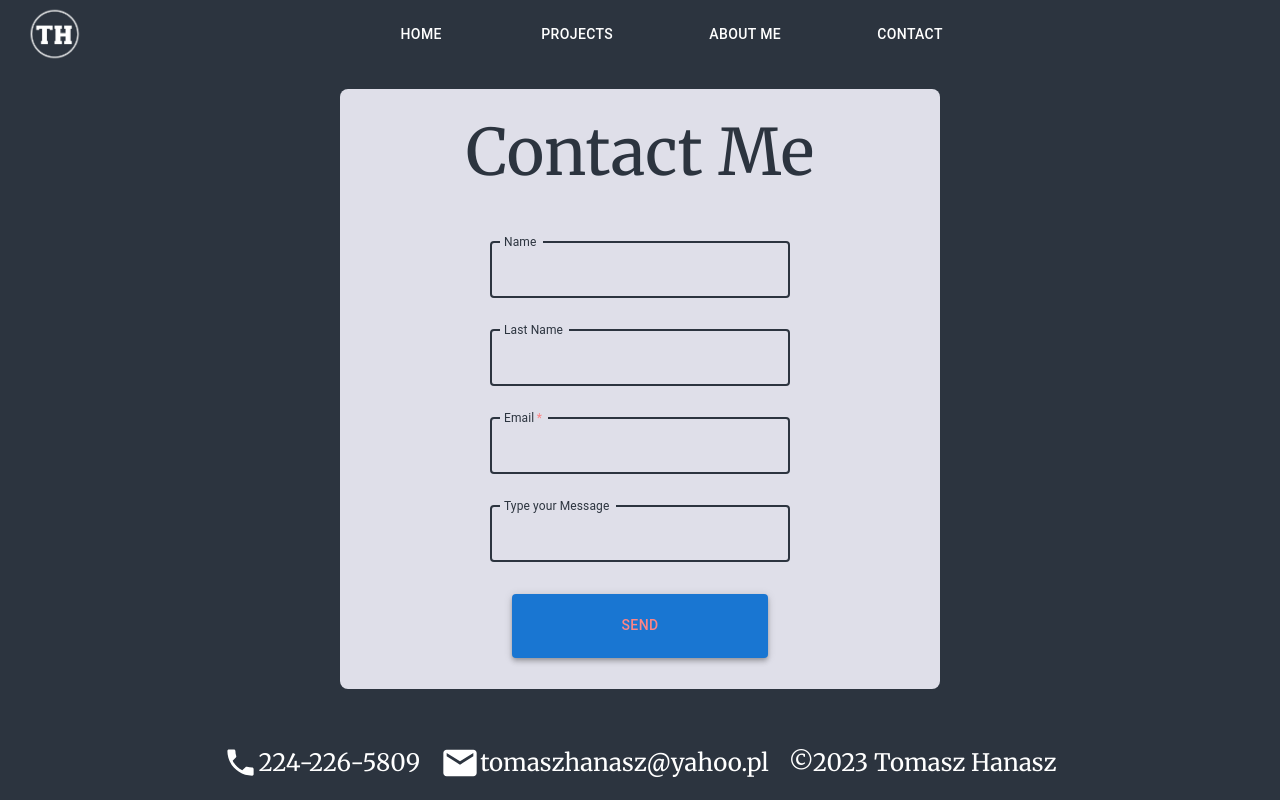
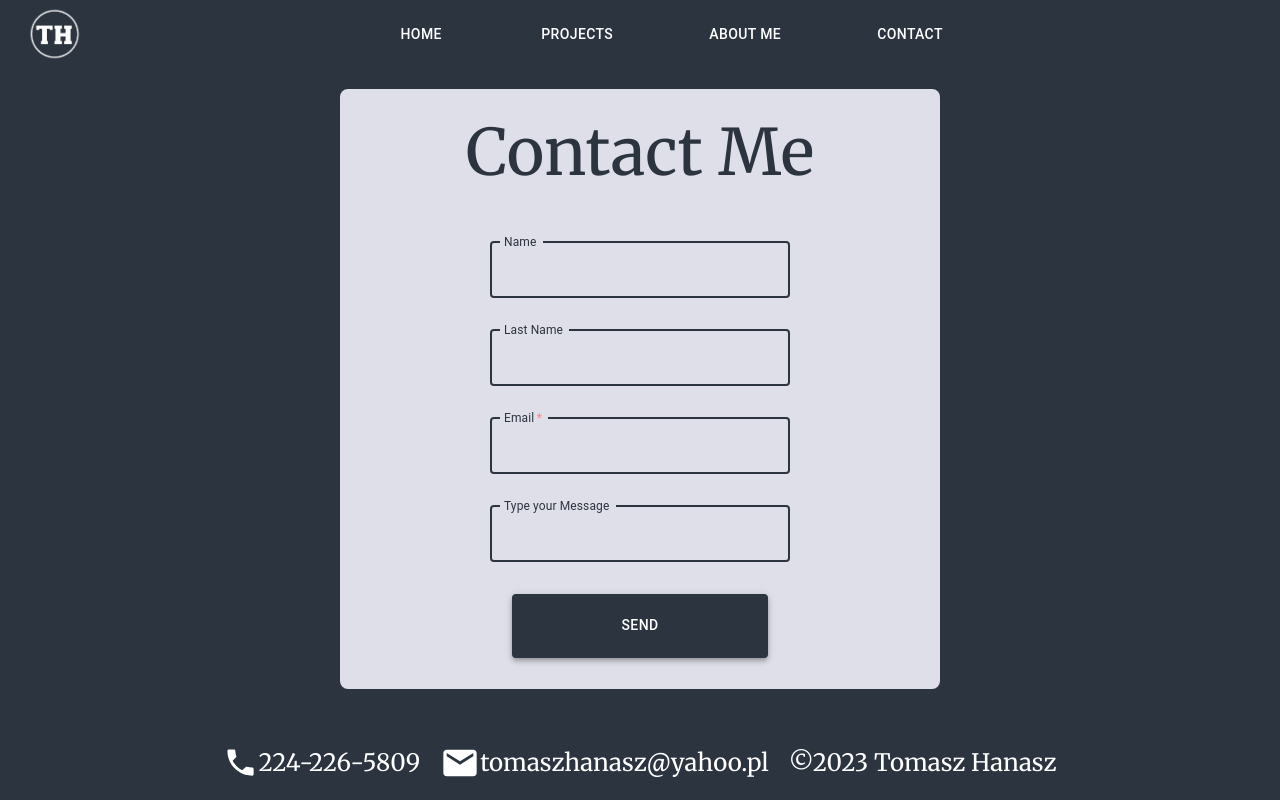
Before and after one commit to TomaszHanasz/portfolio, a React (Create React App) app: page /contact in a window 1280 px wide. In both pictures the pointer is over the button "SEND". Built offline with nearby package versions, Linux system fonts and the light colour scheme.

Commit message:
color update

```diff
--- a/src/containers/contact/contact.style.css
+++ b/src/containers/contact/contact.style.css
@@ -22,7 +22,7 @@
   border-width: 2px !important;
 }
 
-.css-o3x92v-MuiButtonBase-root-MuiButton-root:hover {
+.css-1sf7ujp-MuiButtonBase-root-MuiButton-root:hover {
   background-color: #2c343f !important;
   color: white !important;
 }
```
